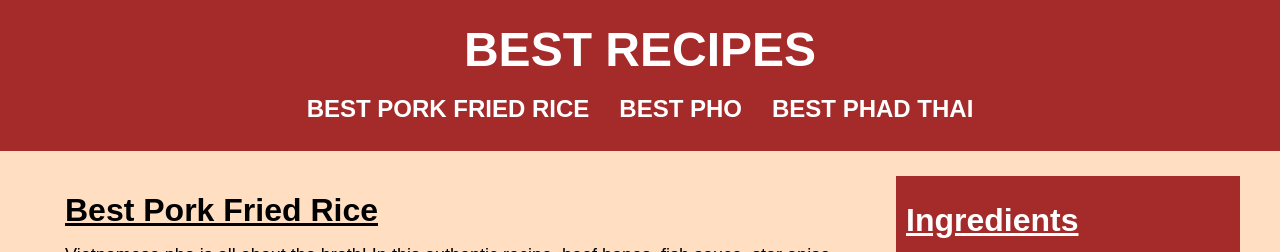
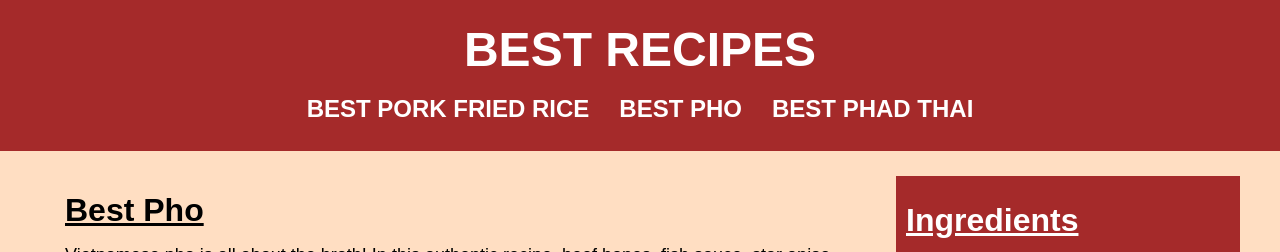
Before and after one commit to Spermotron/TOP-Recipe-Project, a plain HTML site: page pho-page.html in a window 1280 px wide. Shown: the top 252 px of the page. Drawn offline with Linux system fonts and the light colour scheme.

Commit message:
Fixed page titles to match correct recipe
Title. Recipe titles were off and now they
should match what the page is displaying.

```diff
--- a/pho-page.html
+++ b/pho-page.html
@@ -26,7 +26,7 @@
     <div class="container">
         <section>
             <div>
-                <h2>Best Pork Fried Rice</h2>
+                <h2>Best Pho</h2>
                 <p>Vietnamese pho is all about the broth! In this authentic recipe, beef bones, fish sauce, star anise, and ginger simmer for at least 6 hours, creating a complex, aromatic broth that may not be quick, but it's certainly delicious. The flavorful broth is ladled over rice noodles and thinly sliced beef and topped with fresh garnishes.</p>
                 <img src="/img/pho.webp" title="Pho served in a bowl">
             </div>
```
Also changed, not shown: pad-thai-page.html (+1 -1 lines).
